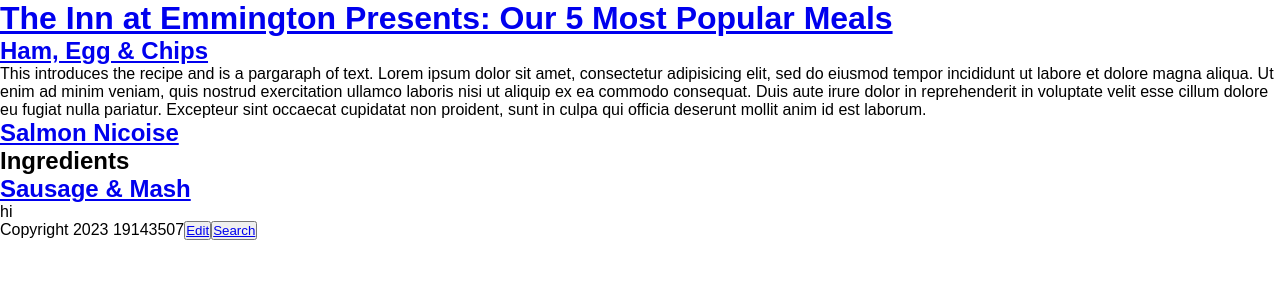
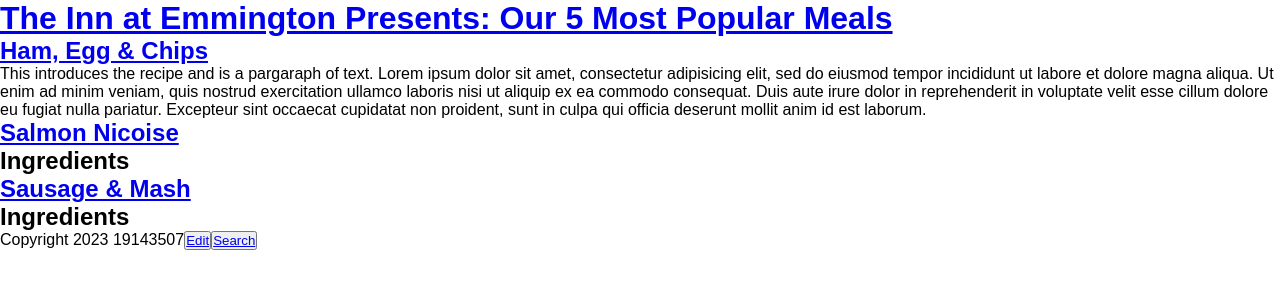
Before and after one commit to 19143507/inn-at-emmington, a Jekyll site: the page built from pages/recipelisting.md, in a window 1280 px wide. Shown: the top 300 px of the page. Built offline with Jekyll 4.4.1, drawn with Linux system fonts in a browser that asks for light colours.

Commit message:
Update Recipe “sausage-mash”

```diff
--- a/_recipes/sausage-mash.md
+++ b/_recipes/sausage-mash.md
@@ -4,4 +4,4 @@ date: 2023-01-31T15:07:24.258Z
 order: 3
 layout: recipe
 ---
-h﻿i
+## Ingredients
```
